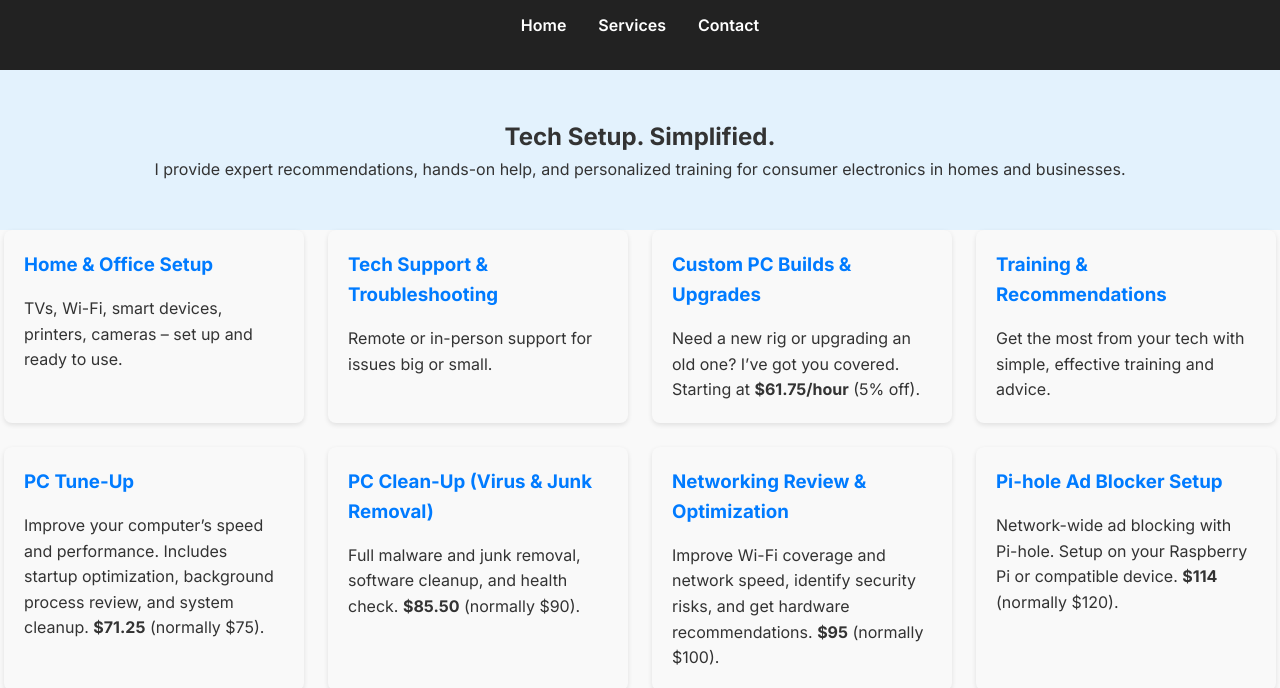
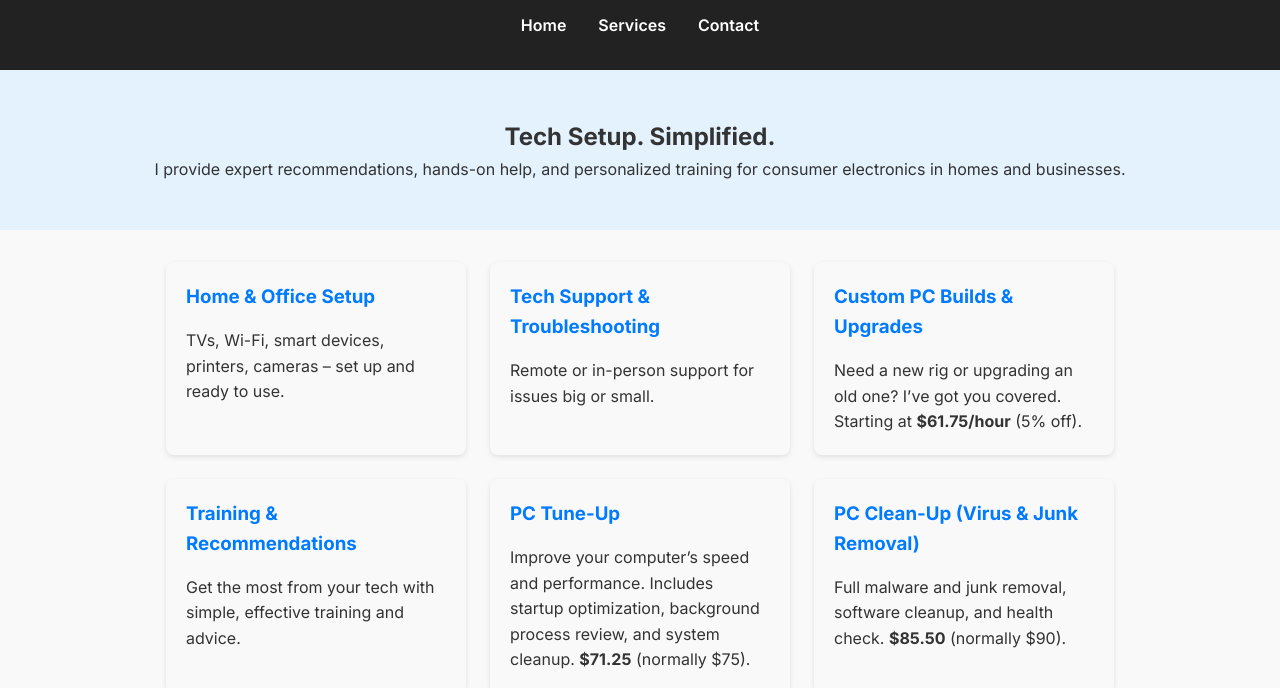
Before and after one commit to dexsword/dextech, a plain HTML site: page index.html in a window 1280 px wide. Shown: the part 112-800 px from the top of the page. Drawn offline with Linux system fonts and the light colour scheme; a script that the page names is missing.

Commit message:
Update index.html

```diff
--- a/index.html
+++ b/index.html
@@ -27,6 +27,7 @@
     <p>I provide expert recommendations, hands-on help, and personalized training for consumer electronics in homes and businesses.</p>
   </section>
 
+<section id="services" class="container">
   <div class="services">
   <div class="service">
     <h3>Home & Office Setup</h3>
@@ -61,6 +62,7 @@
     <p>Network-wide ad blocking with Pi-hole. Setup on your Raspberry Pi or compatible device. <strong>$114</strong> (normally $120).</p>
   </div>
 </div>
+</section>
 <section id="subscription" class="container">
   <h2 style="text-align:center; margin-bottom: 2rem;">Dex Tech Assist – Remote Support Plan</h2>
   <div class="subscription-box">
```
